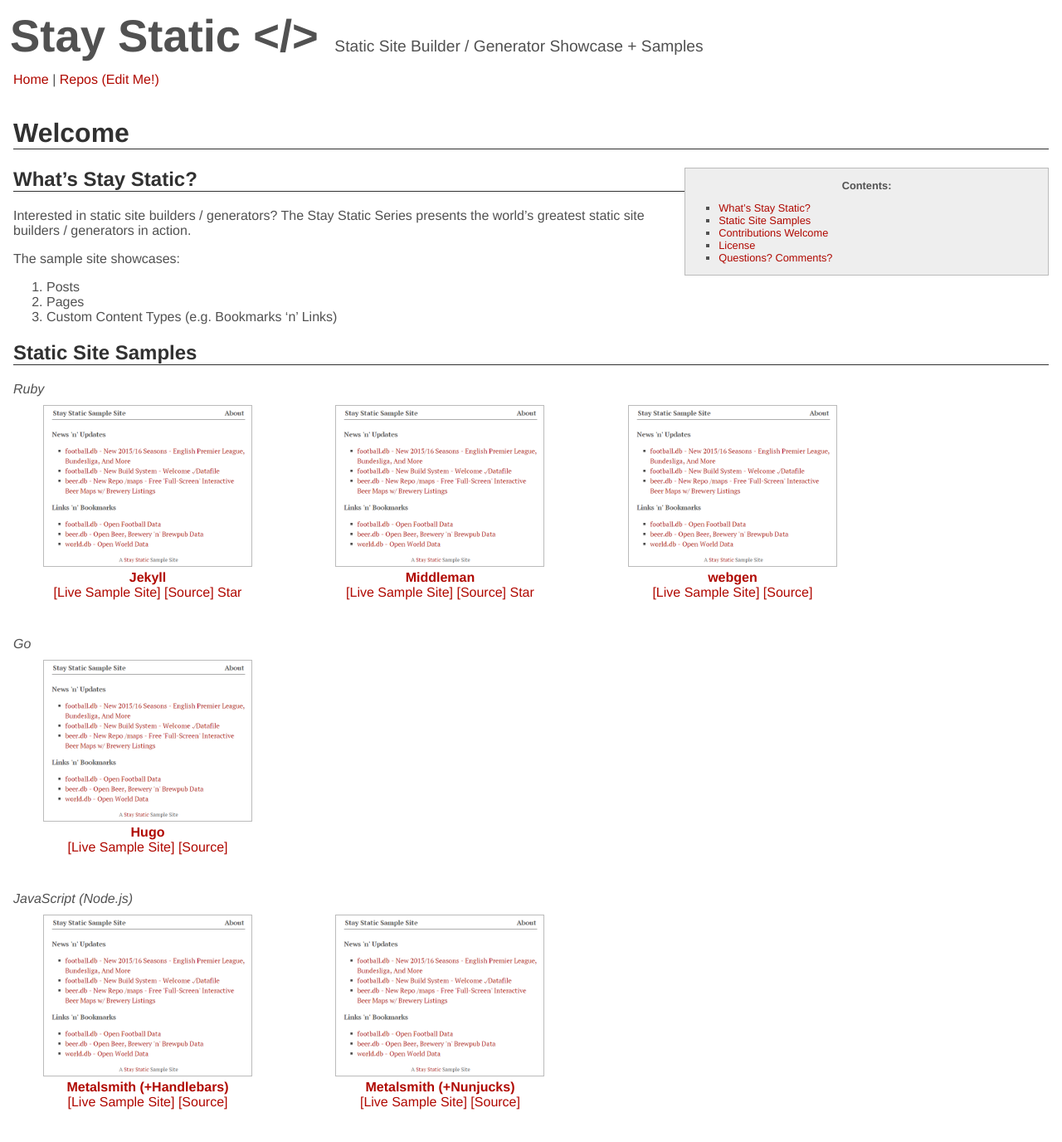
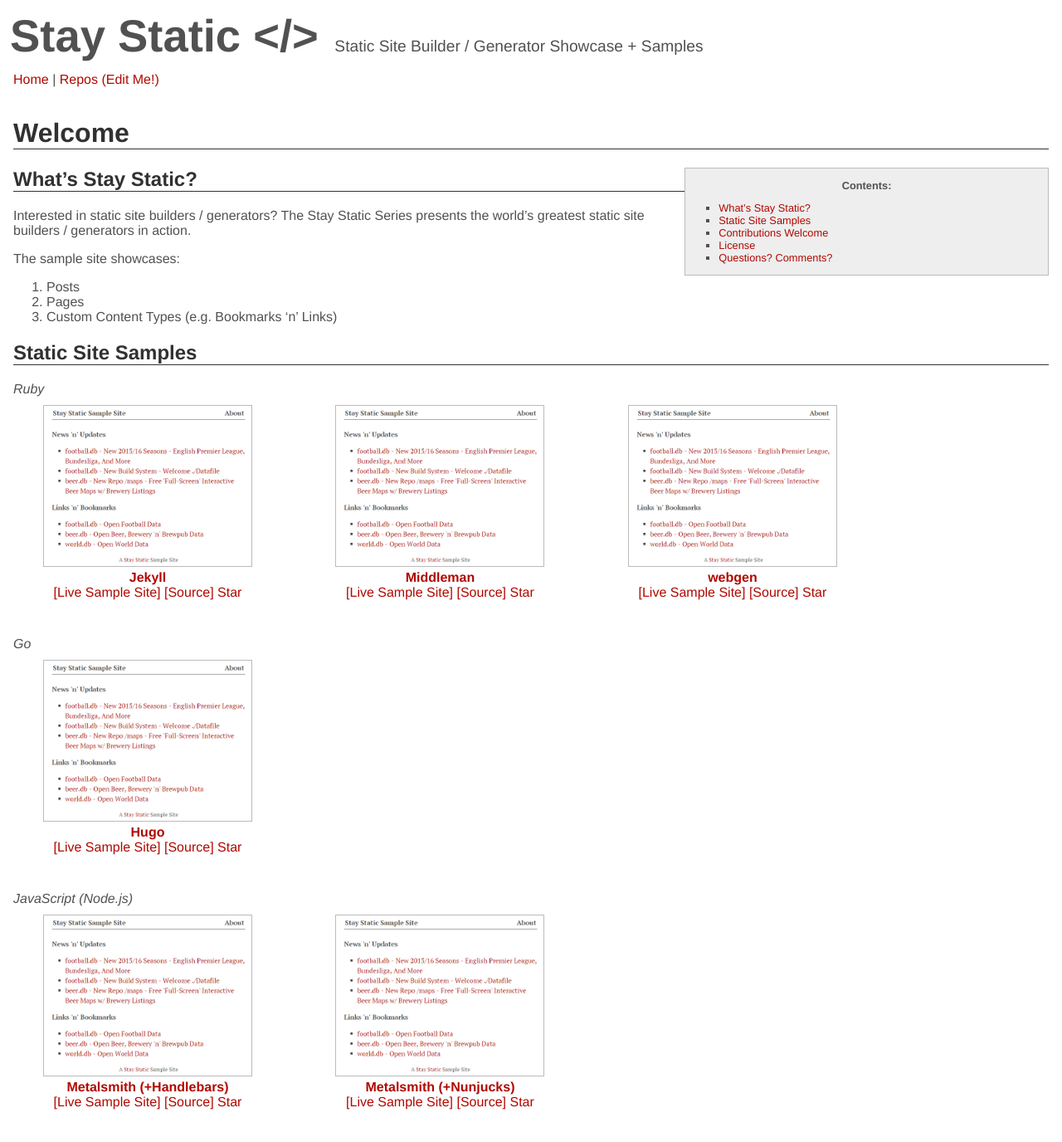
Before and after one commit to staystatic/staystatic.github.io, a Jekyll site: the page built from index.md, in a window 1280 px wide and 1400 px high. Shown: the top 1376 px of the window at 83% size. Built offline with Jekyll 4.4.1, drawn with Linux system fonts in a browser that asks for light colours.

Commit message:
Update sites.html

```diff
--- a/_includes/sites.html
+++ b/_includes/sites.html
@@ -64,6 +64,12 @@
           <br>
            <a href="{{site.path}}/sites/webgen">[Live Sample Site]</a>
            <a href="https://github.com/staystatic/webgen">[Source]</a>
+  <a class="github-button" href="https://github.com/staystatic/webgen"
+    data-icon="octicon-star"
+    data-count-href="/staystatic/webgen/stargazers"
+    data-count-api="/repos/staystatic/webgen#stargazers_count"
+    data-count-aria-label="# stargazers on GitHub"
+    aria-label="Star staystatic/webgen on GitHub">Star</a>
       <!--  <br>
           #erb #ruby
         -->
@@ -85,6 +91,13 @@
         <br>
            <a href="{{site.path}}/sites/hugo">[Live Sample Site]</a>
            <a href="https://github.com/staystatic/hugo">[Source]</a>
+<a class="github-button" href="https://github.com/staystatic/hugo"
+   data-icon="octicon-star"
+   data-count-href="/staystatic/hugo/stargazers"
+   data-count-api="/repos/staystatic/hugo#stargazers_count"
+   data-count-aria-label="# stargazers on GitHub"
+   aria-label="Star staystatic/hugo on GitHub">Star</a>
+
         <!-- <br>
           #go_templates #toml
           -->
@@ -107,6 +120,13 @@
         <br>
            <a href="{{site.path}}/sites/metalsmith">[Live Sample Site]</a>
            <a href="https://github.com/staystatic/metalsmith-handlebars">[Source]</a>
+<a class="github-button" href="https://github.com/staystatic/metalsmith-handlebars"
+   data-icon="octicon-star"
+   data-count-href="/staystatic/metalsmith-handlebars/stargazers"
+   data-count-api="/repos/staystatic/metalsmith-handlebars#stargazers_count"
+   data-count-aria-label="# stargazers on GitHub"
+   aria-label="Star staystatic/metalsmith-handlebars on GitHub">Star</a>
+
         <!-- <br>
           #handlebars
           -->
@@ -125,6 +145,13 @@
         <br>
            <a href="{{site.path}}/sites/metalsmith-nunjucks">[Live Sample Site]</a>
            <a href="https://github.com/staystatic/metalsmith-nunjucks">[Source]</a>
+<a class="github-button" href="https://github.com/staystatic/metalsmith-nunjucks"
+   data-icon="octicon-star"
+   data-count-href="/staystatic/metalsmith-nunjucks/stargazers"
+   data-count-api="/repos/staystatic/metalsmith-nunjucks#stargazers_count"
+   data-count-aria-label="# stargazers on GitHub"
+   aria-label="Star staystatic/metalsmith-nunjucks on GitHub">Star</a>
+
         <!-- <br>
           #handlebars
           -->
```
